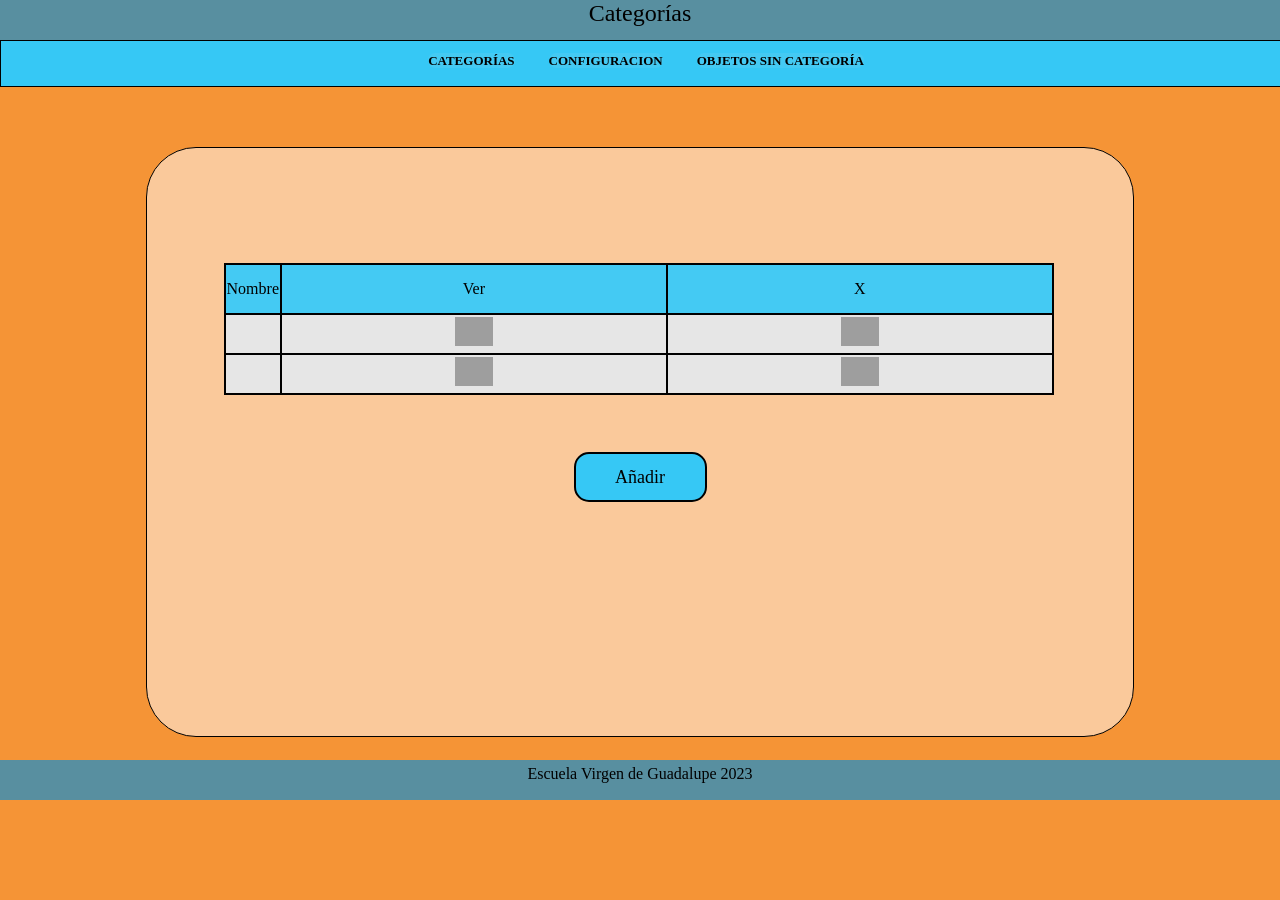
After one commit to CodeLandscape/2324_2DAW_LupaEcoLogica, a PHP site: page /categorias.html in a window 1280 px wide. The commit adds this page. Run offline with PHP 8.4, Linux system fonts and the light colour scheme; some web fonts are replaced; grey boxes are pictures that could not be loaded.

Commit message:
nuevas vistas 3

```diff
--- /dev/null
+++ b/diseño/Mockup/categorias.html
@@ -0,0 +1,47 @@
+<!--Leandro José Paniagua Balbuena-->
+<html>
+	<head>
+		<title>Categorías</title>
+		<meta charset="UTF-8">
+		<link href="styleCRUD.css" rel="StyleSheet" type="text/css"/>
+	</head>
+    <body>
+        <!--Cabecera de la página-->
+		<header>Categorías</header>
+		<nav>
+			<ul>
+				<li><a href="#categorias">CATEGORÍAS</a></li>
+				<li><a href="#configuracion">CONFIGURACION</a></li>
+				<li><a href="#objetos">OBJETOS SIN CATEGORÍA</a></li>
+			</ul>
+		</nav>
+		<main>
+			<form method='post'>
+				<div id="contenido">
+					<!--Contenido de la tabla-->
+					<table>
+						<tr id="azul">
+							<td>Nombre</td>
+							<td>Ver</td>
+							<td>X</td>
+						</tr>
+						<tr>
+							<td></td>
+							<td><a href="" class="sinEstilo"><img src="img/IonEye.svg" class="icono"></a></td>
+							<td><a href="" class="sinEstilo"><img src="img/IonIosRemoveCircle.svg" class="icono"></a></td>
+						</tr>
+						<tr>
+							<td></td>
+							<td><a href="" class="sinEstilo"><img src="img/IonEye.svg" class="icono"></a></td>
+							<td><a href="" class="sinEstilo"><img src="img/IonIosRemoveCircle.svg" class="icono"></a></td>
+						</tr>
+					</table>
+					<input type="submit" value="Añadir">
+				</div>
+			</form>
+		</main>
+        <footer>
+            <p>Escuela Virgen de Guadalupe 2023</p>
+        </footer>
+    </body>
+</html>
--- a/diseño/Mockup/styleCRUD.css
+++ b/diseño/Mockup/styleCRUD.css
@@ -5,7 +5,6 @@ body{
     font-family: 'Agbalumo';
     margin: 0;
 }
-
 header{
     width: 100%;
     text-align:center;
@@ -16,6 +15,43 @@ header{
     font-size: x-large;
 }
 
+nav{
+    width: 100%;
+    text-align:center;
+    background-color: #36C8F5;
+    height: 45px;
+    top: 40;
+    position:fixed;
+    border: 1px solid black;
+}
+
+nav ul {
+    list-style-type: none;
+    text-align: center;
+    line-height: 5px;
+}
+
+nav li {
+    display: inline-block;
+    margin-right: 30px;
+    font-size: 13px;
+}
+
+nav a {
+    text-decoration: none;
+    color: black;
+    font-weight: bold;
+    border: none;
+    padding: 0;
+    transition: color 0.3s;
+}
+
+nav a:hover {
+    background-color: #588FA0;
+    color: white;
+    font-size: 18px;
+}
+
 footer{
     width: 100%;
     text-align:center;
@@ -24,12 +60,10 @@ footer{
     height: 40px;
     bottom: 0;
 }
-
 footer p{
     margin: 0;
     margin-top: 5px;
 }
-
 main{
     margin-top: 50px;
     margin-bottom: 50px;
@@ -48,24 +82,20 @@ main form{
     border-radius: 50px;
     background-color: rgba(255, 255, 255, 0.5); /* Opacidad del fondo del formulario */
 }
-
 input{
     margin: 20px;
     width: 50%;
     font-size: 40px;
     font-family: 'Agbalumo';
 }
-
 input[type="text"]{
-    font-size: 20px;
+    font-size: 30px;
     text-align: center;
 }
-
 label{
-    font-size: 40px;
+    font-size: 30px;
 }
-
-input[type="submit"] {
+input[type="submit"] , select{
     font-family: 'Agbalumo';
     background-color: #36C8F5;
     border-radius: 15px;
@@ -74,11 +104,9 @@ input[type="submit"] {
     height: 50px;
     font-size: large;
 }
-
 input[type="submit"]:hover{
     background-color:#368ff5;
 }
-
 input[type="submit"]:active{
     background-color:#588FA0;
 }
@@ -86,7 +114,6 @@ input[type="submit"]:active{
 #botones{
     margin-top: 20%;
 }
-
 .inputPeq{
     width: 10%;
     height: 10%;
@@ -126,7 +153,50 @@ a {
 	text-decoration: none;
 	border: 2px solid black;
 	border-radius: 10px;
-    margin-top: 20%;
+}
+
+#imagenTabla img{
+    width: 25%;
+    border: 1px solid black;
+}
+
+.tamFuenteGrande{
+    font-size: 40px;
+}
+
+.botonAbajo{
+    margin-top: 10%;
+}
+
+.botonAbajo input[type="submit"]{
+    width: 250px;
+}
+
+.icono{
+    width:10%;
+}
+.sinEstilo{
+    padding: none;
+	background-color: transparent;
+	color: none;
+	text-decoration: none;
+	border: none;
+	border-radius: 0px;
+}
+
+select {
+    margin-bottom: 10px; /* Ajusta el valor según tu preferencia */
+}
+
+#noFixed {
+    width: 100%;
+    text-align:center;
+    background-color: transparent;
+    position:fixed;
+}
+
+#objeto{
+    width: 42.8%;
 }
 
 #respuesta{
```
Also changed, not shown: diseño/Mockup/anadir_pregunta.html (+7 -0 lines), diseño/Mockup/modificar_tablero.html (added, +37 -0 lines), diseño/Mockup/sin_categoria.html (+14 -6 lines).
